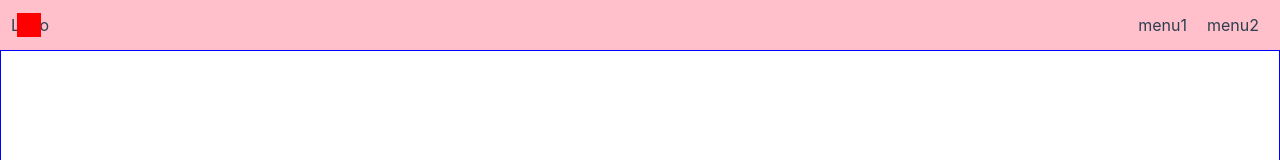
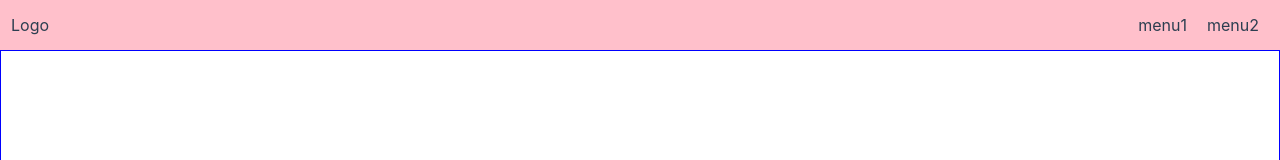
Before and after one commit to AlierQ/OneUI-vue, a Vue app: page /#/ in a window 1280 px wide. Shown: the top 160 px of the page. Built offline with nearby package versions, Linux system fonts and the light colour scheme.

Commit message:
finish hiding aside

```diff
--- a/src/App.vue
+++ b/src/App.vue
@@ -6,11 +6,13 @@
 
 <script lang="ts">
 import {provide, ref} from 'vue';
-
 export default {
   name: 'App',
   setup() {
-    const asideVisible = ref(false)
+    // 获取页面的宽度
+    const width = document.documentElement.clientWidth
+    // 如果页大于500px就不需要按钮弹出组件
+    const asideVisible = ref(width>=500?true:false)
     // 提供 asideVisible 后代子孙都能够访问到
     provide('asideVisible',asideVisible)
   },
--- a/src/components/TopNav.vue
+++ b/src/components/TopNav.vue
@@ -1,7 +1,7 @@
 <template>
   <div class="top-nav">
-    <span class="toggle-menu"></span>
-    <div class="logo" @click="toggleMenu">Logo</div>
+    <span class="toggle-menu" @click="toggleMenu"></span>
+    <div class="logo" >Logo</div>
     <div class="menu">
       <ul>
         <li>menu1</li>
@@ -57,8 +57,8 @@ export default {
       }
     }
   }
-  .toggle-menu{
-    display: inline-block;
+  > .toggle-menu{
+    display: none;
     width: 24px;
     height: 24px;
     background: red;
@@ -74,6 +74,9 @@ export default {
     >.logo{
       margin: 0 auto;
     }
+    >.toggle-menu{
+      display: inline-block;
+    }
   }
 }
 </style>
--- a/src/views/Document.vue
+++ b/src/views/Document.vue
@@ -46,10 +46,6 @@ aside {
   background: lightblue;
   width: 150px;
   padding: 16px;
-  padding-top: 70px;
-  position: fixed;
-  top: 0;
-  left: 0;
   > h2 {
     margin-bottom: 4px;
   }
@@ -59,5 +55,12 @@ aside {
       padding: 4px 0;
     }
   }
+
+  @media (max-width: 500px){
+    padding-top: 70px;
+    position: fixed;
+    top: 0;
+    left: 0;
+  }
 }
 </style>
```
Also changed, not shown: 1 other file (tests, documents, lock files or other folders).
